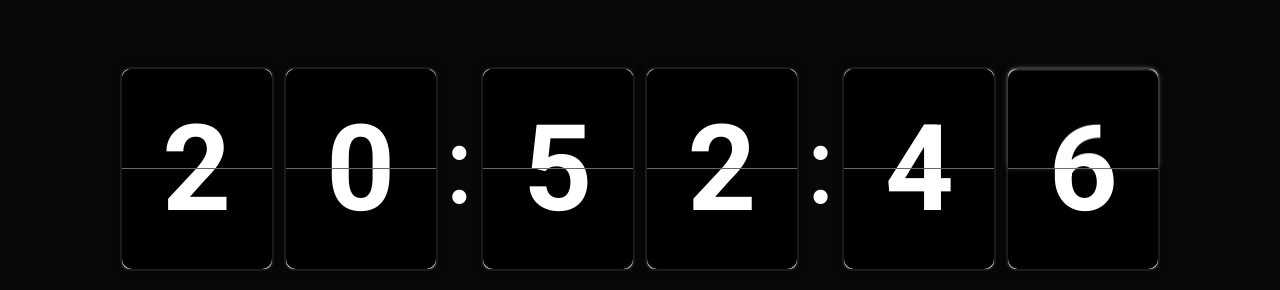
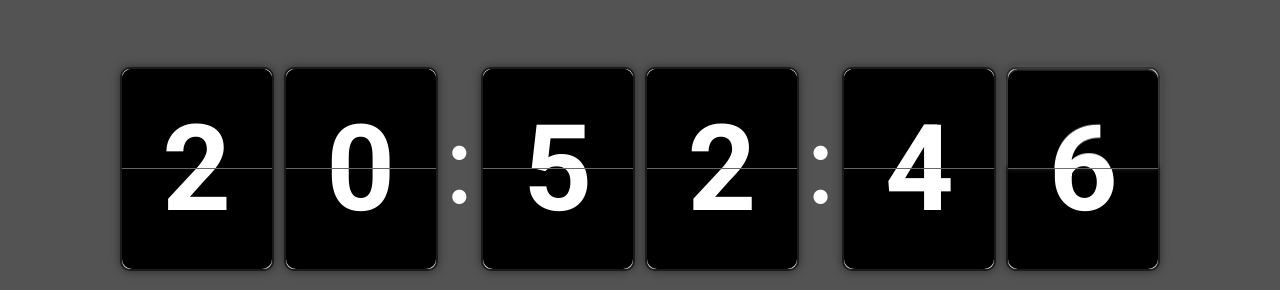
Before and after one commit to Nastro455/relogioheads.github.io, a plain HTML site: page index.html in a window 1280 px wide. Shown: the part 129-419 px from the top of the page. Drawn offline with Linux system fonts and the light colour scheme.

Commit message:
Update style.css

```diff
--- a/style.css
+++ b/style.css
@@ -10,7 +10,7 @@ body {
 	align-items: center;
 	flex-direction: column; /* Altera a direção do layout para coluna */
 	height: 100vh;
-	background-color: #080808; /* Cor de fundo para maior contraste */
+	background-color: #535353; /* Cor de fundo para maior contraste */
 }
 
 .clock {
```
